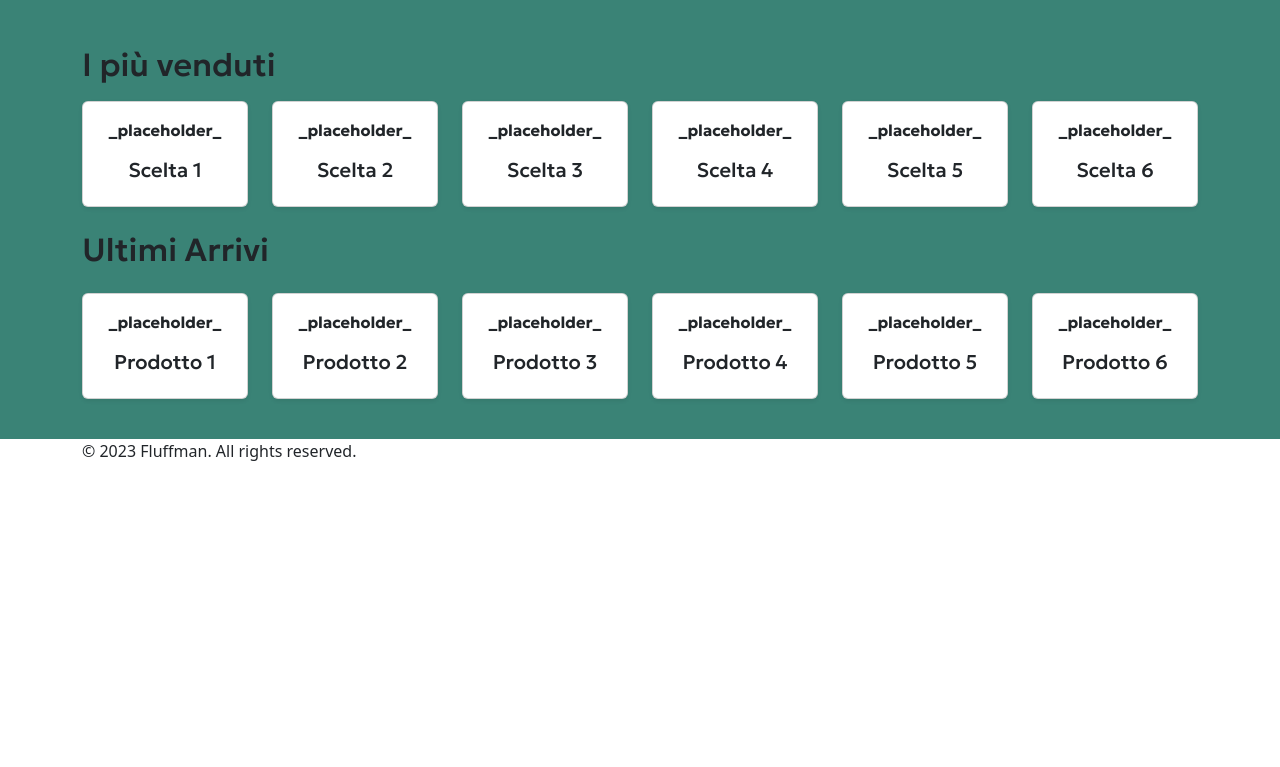
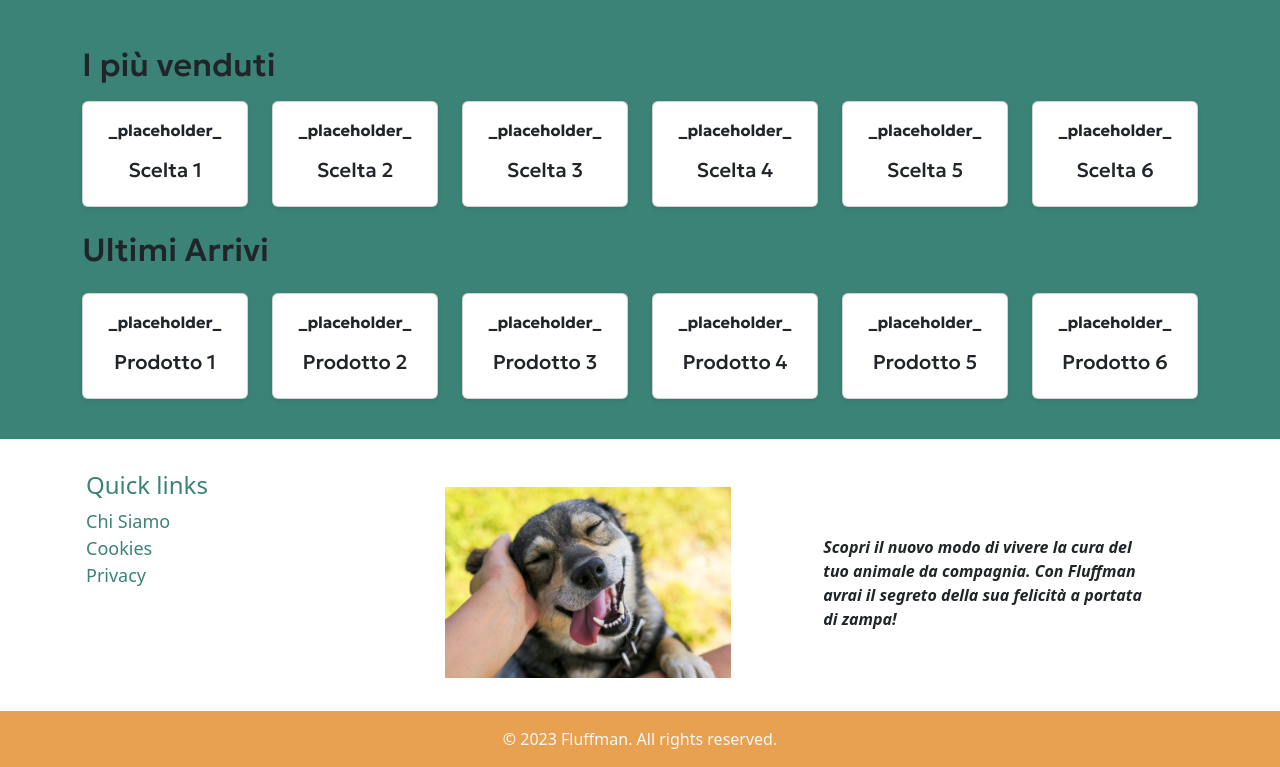
Before and after one commit to coluccifrancesco/fluffman-project-work, a React (Vite) app in the folder fluffman_pw/front-end/: page / in a window 1280 px wide. Shown: the part 1280-2047 px from the top of the page. Before the commit the page ends 1759 px from the top, so only its background shows below. Built offline with nearby package versions, Linux system fonts and the light colour scheme.

Commit message:
Add Basic Styling and wip items to footer component

```diff
--- a/fluffman_pw/front-end/components/Footer.jsx
+++ b/fluffman_pw/front-end/components/Footer.jsx
@@ -1,19 +1,48 @@
+import "../styles/Footer.css";
+import { Link } from "react-router-dom";
+
 export default function Footer() {
   return (
+    <>
       <footer>
-            <div className="container">
-                <div className="bs5-grid-row">
+        <div className="container p-3">
+          <div className="row pt-3">
             <div className="col">
-
+              <ul className="list-unstyled">
+                <h4>Quick links</h4>
+                <li className="unstyled">
+                  <Link>Chi Siamo</Link>
+                </li>
+                <li className="unstyled">
+                  <Link>Cookies</Link>
+                </li>
+                <li className="unstyled">
+                  <Link>Privacy</Link>
+                </li>
+              </ul>
             </div>
             <div className="col">
+              <img
+                className="mw-50 img-fluid p-3"
+                src="/happy_dog.jpg"
+                alt="footer_dog_happy"
+              />
             </div>
-                    <div className="col">
+            <div className="col p-3 m-5 text-dark">
+              <em>
+                <strong>
+                  Scopri il nuovo modo di vivere la cura del tuo animale da
+                  compagnia. Con Fluffman avrai il segreto della sua felicità a
+                  portata di zampa!
+                </strong>
+              </em>
             </div>
           </div>
+        </div>
+      </footer>
+      <div className="pt-3 d-flex align-content-center justify-content-center text-light copyright">
         <p>© 2023 Fluffman. All rights reserved.</p>
       </div>
-
-        </footer>
+    </>
   );
 }
--- /dev/null
+++ b/fluffman_pw/front-end/styles/Footer.css
@@ -0,0 +1,23 @@
+/*#region ROOT*/
+:root {
+  --text: #f3f1ec;
+  --background: #3a8376;
+  --primary: #daf6e3;
+  --secondary: #af6818;
+  --accent: #e7a150;
+}
+/*#endregion ROOT */
+footer {
+  color: #3a8376;
+}
+footer a {
+  color: inherit;
+  text-decoration: none;
+}
+
+footer a:hover {
+  color: var(--accent);
+}
+.copyright {
+  background-color: var(--accent);
+}
```
Also changed, not shown: fluffman_pw/front-end/public/happy_dog.jpg (added). Lines whose indentation alone changed are shown as unchanged.
